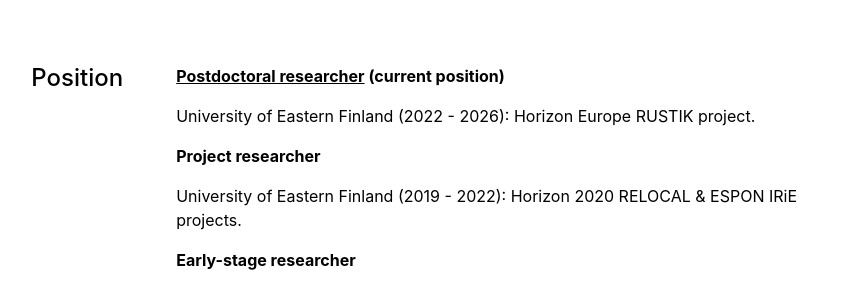
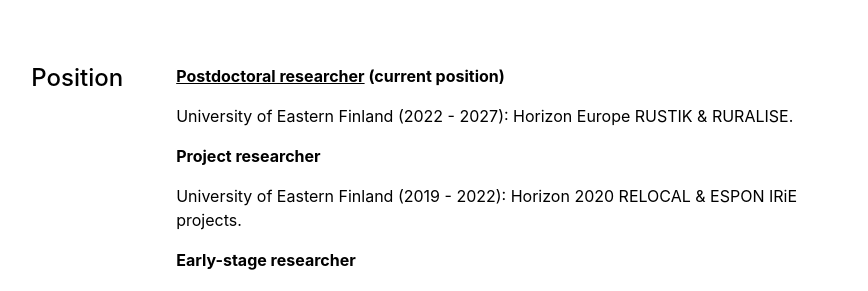
Before and after one commit to juhahalme/academicprofile, a Jekyll site: the page built from cv.md, in a window 1280 px wide. Shown: the part 396-687 px from the top of the page, without its empty margins (198-1066 px from the left). Built offline with Jekyll 4.4.1, drawn with Linux system fonts in a browser that asks for light colours; some web fonts are replaced.

Commit message:
Update position.yml

```diff
--- a/_data/cv/position.yml
+++ b/_data/cv/position.yml
@@ -1,6 +1,6 @@
 
 - title: '<u>Postdoctoral researcher</u> (current position)'
-  description: 'University of Eastern Finland (2022 - 2026): Horizon Europe RUSTIK project.'
+  description: 'University of Eastern Finland (2022 - 2027): Horizon Europe RUSTIK & RURALISE.'
 
 - title: 'Project researcher'
   description: 'University of Eastern Finland (2019 - 2022): Horizon 2020 RELOCAL & ESPON IRiE projects.'
```
